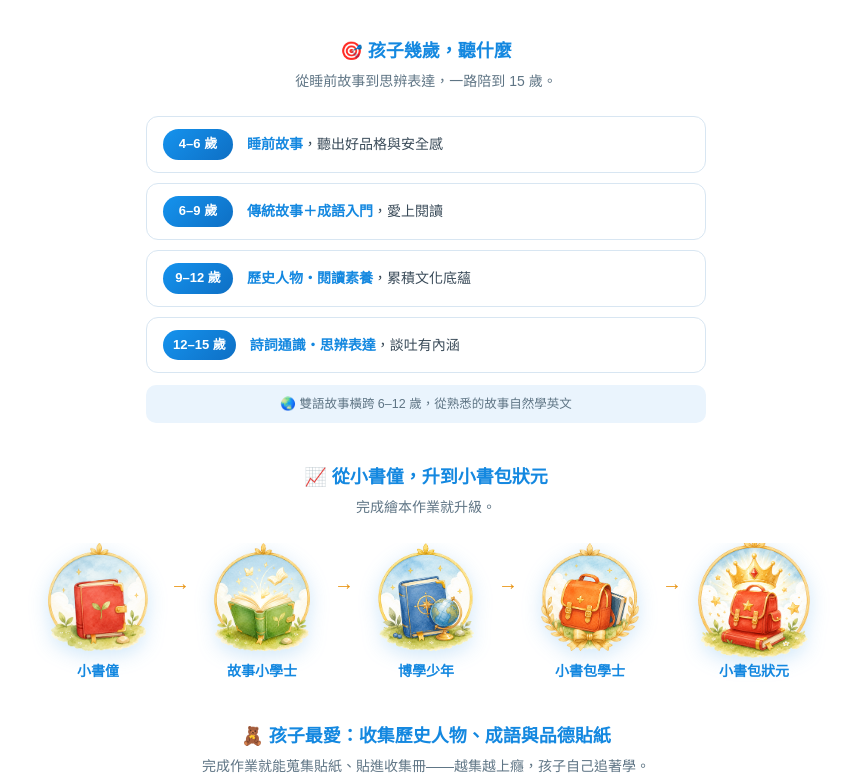
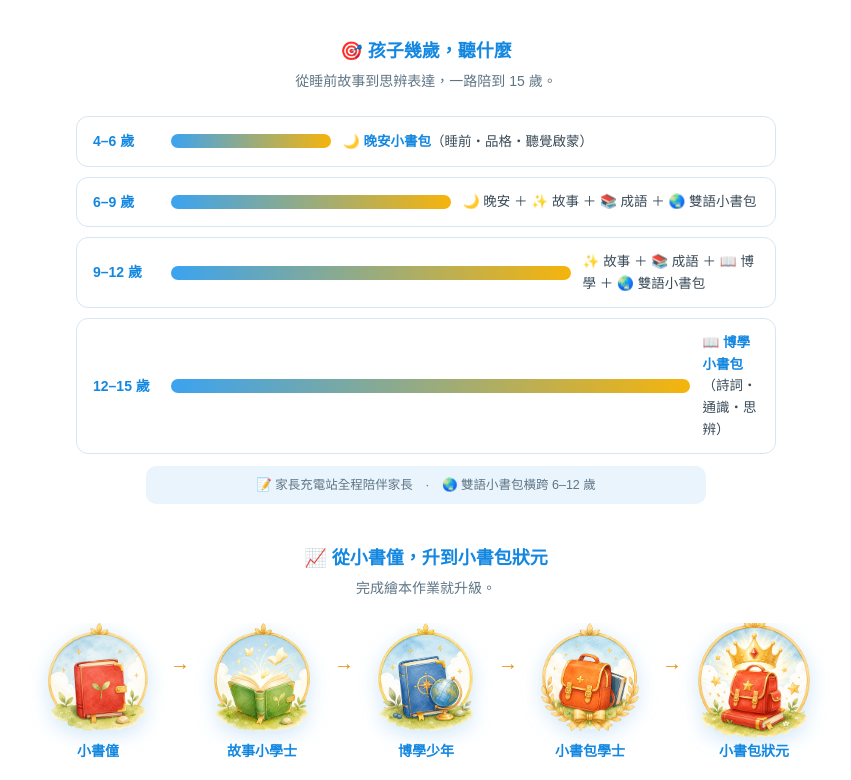
Before and after one commit to karentsang-design/gjk-xiaoshubao, a plain HTML site: page index.html in a window 1280 px wide. Shown: the part 2371-3151 px from the top of the page, without its empty margins (214-1065 px from the left). Drawn offline with Linux system fonts and the light colour scheme.

Commit message:
Add files via upload

```diff
--- a/index.html
+++ b/index.html
@@ -354,10 +354,11 @@ h2.t{color:var(--jade);font-size:24px;margin-bottom:4px}
 .coearn .ce{background:linear-gradient(180deg,#eaf4fd,#f6fbff);border:1px solid #cfe2f2;border-radius:14px;padding:18px 14px;text-align:center}
 .coearn .ce .em{font-size:28px}.coearn .ce h5{color:var(--jade);font-size:14px;margin:8px 0 5px}.coearn .ce p{font-size:12.5px;color:#3f5a4c;margin:0;line-height:1.5}
 .sub-h{font-size:18px;color:var(--jade);font-weight:800;text-align:center;margin-bottom:4px}
-.agelad{max-width:560px;margin:6px auto 0;display:flex;flex-direction:column;gap:10px}
-.agelad .ar{display:flex;align-items:center;gap:14px;background:var(--paper);border:1px solid var(--line);border-radius:12px;padding:12px 16px}
-.agelad .age{flex:0 0 auto;min-width:70px;text-align:center;font-weight:800;color:#fff;background:linear-gradient(135deg,#1593ee,#0e6fc4);border-radius:20px;padding:5px 10px;font-size:13px}
-.agelad .ad{font-size:14px;color:#3a4b59}.agelad .ad b{color:var(--jade)}
+.agechart{max-width:700px;margin:8px auto 0;display:flex;flex-direction:column;gap:10px}
+.agechart .acr{display:flex;align-items:center;gap:12px;background:var(--paper);border:1px solid var(--line);border-radius:12px;padding:13px 16px}
+.agechart .acage{flex:0 0 auto;min-width:66px;font-weight:800;color:var(--jade);font-size:14px}
+.agechart .acbar{flex:0 0 auto;height:14px;border-radius:7px;background:linear-gradient(90deg,#3ba3f0,#f6b40c)}
+.agechart .aclbl{font-size:13.5px;color:#3a4b59}.agechart .aclbl b{color:var(--jade)}
 .age-note{max-width:560px;margin:12px auto 0;text-align:center;font-size:12.5px;color:#5f7585;background:#eaf4fd;border-radius:10px;padding:9px 14px}
 </style>
 </head>
@@ -429,13 +430,13 @@ h2.t{color:var(--jade);font-size:24px;margin-bottom:4px}
       <div style="margin-top:40px">
         <div class="sub-h">🎯 孩子幾歲，聽什麼</div>
         <div class="lp-hsub">從睡前故事到思辨表達，一路陪到 15 歲。</div>
-        <div class="agelad">
-          <div class="ar"><span class="age">4–6 歲</span><span class="ad"><b>睡前故事</b>，聽出好品格與安全感</span></div>
-          <div class="ar"><span class="age">6–9 歲</span><span class="ad"><b>傳統故事＋成語入門</b>，愛上閱讀</span></div>
-          <div class="ar"><span class="age">9–12 歲</span><span class="ad"><b>歷史人物・閱讀素養</b>，累積文化底蘊</span></div>
-          <div class="ar"><span class="age">12–15 歲</span><span class="ad"><b>詩詞通識・思辨表達</b>，談吐有內涵</span></div>
+        <div class="agechart">
+          <div class="acr"><span class="acage">4–6 歲</span><span class="acbar" style="width:24%"></span><span class="aclbl">🌙 <b>晚安小書包</b>（睡前・品格・聽覺啟蒙）</span></div>
+          <div class="acr"><span class="acage">6–9 歲</span><span class="acbar" style="width:42%"></span><span class="aclbl">🌙 晚安 ＋ ✨ 故事 ＋ 📚 成語 ＋ 🌏 雙語小書包</span></div>
+          <div class="acr"><span class="acage">9–12 歲</span><span class="acbar" style="width:60%"></span><span class="aclbl">✨ 故事 ＋ 📚 成語 ＋ 📖 博學 ＋ 🌏 雙語小書包</span></div>
+          <div class="acr"><span class="acage">12–15 歲</span><span class="acbar" style="width:78%"></span><span class="aclbl">📖 <b>博學小書包</b>（詩詞・通識・思辨）</span></div>
         </div>
-        <div class="age-note">🌏 雙語故事橫跨 6–12 歲，從熟悉的故事自然學英文</div>
+        <div class="age-note">📝 家長充電站全程陪伴家長　·　🌏 雙語小書包橫跨 6–12 歲</div>
       </div>
 
       <div style="margin-top:40px">
```
